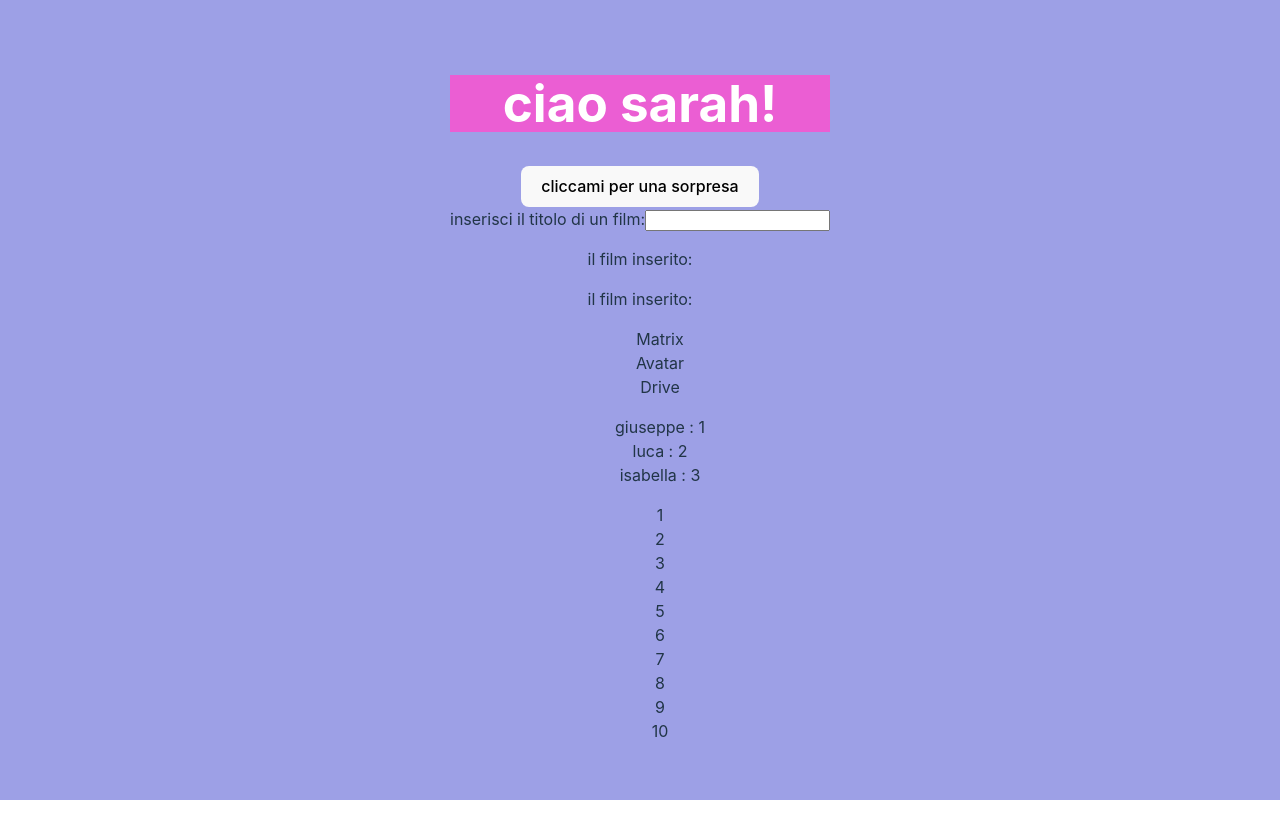
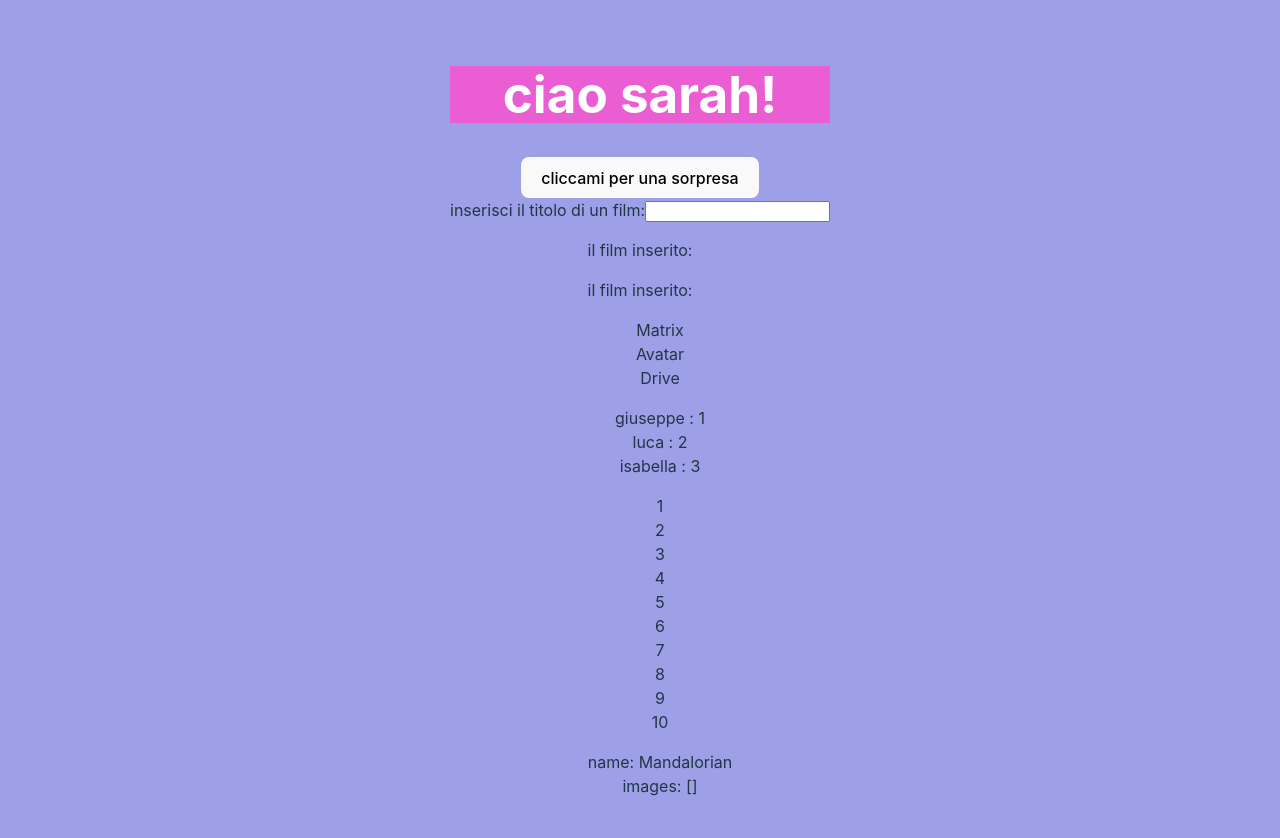
Before and after one commit to sarahelshark/my-first-vite-project, a Vue app: page / in a window 1280 px wide. Shown: the top 838 px of the page. Before the commit the page ends 800 px from the top, so only its background shows below. Built offline with nearby package versions, Linux system fonts and the light colour scheme.

Commit message:
v-for applicato in oggetto (chiave,valore)

```diff
--- a/src/App.vue
+++ b/src/App.vue
@@ -21,7 +21,11 @@ export default{
           id: 3,
           name: "isabella",
         }
-      ]
+      ],
+      slider:{
+        name: 'Mandalorian',
+        images:[]
+      }
      }
   },
   methods:{
@@ -64,7 +68,13 @@ export default{
   </div>
 
   <ul>
-    <li v-for="n in 10"> {{ n }}</li>
+    <li v-for="n in 10"> {{ n }}</li> <!--v-for con range-->
+  </ul>
+
+  <ul>
+    <li v-for="(value, key) in slider">  <!--v-for in oggetto, chiave-valore-->
+      {{ key }}: {{ value }}
+    </li>
   </ul>
 
 </template>
```
